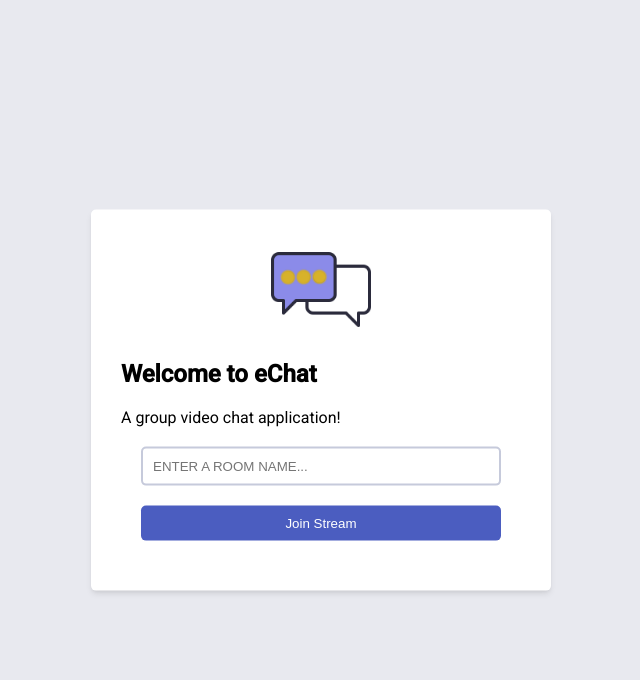
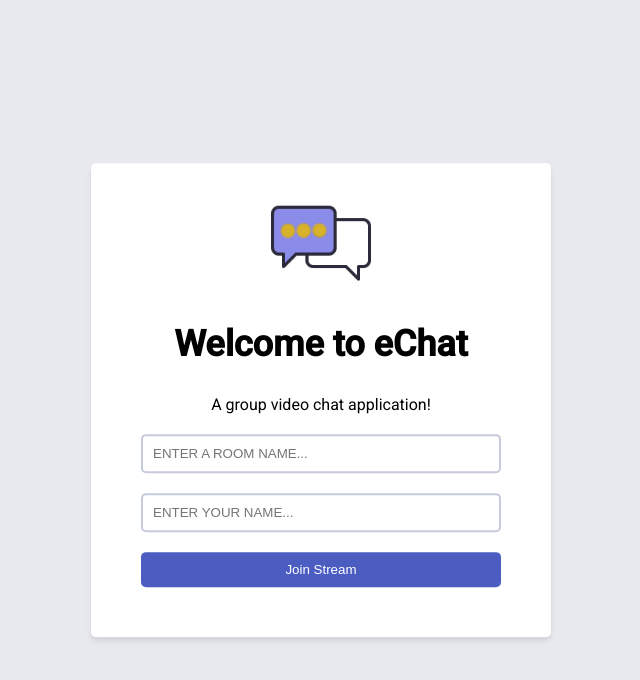
Before and after one commit to annan-dejene/eChat, a Django app: page / in a window 1280 px wide. Shown: the top 680 px of the page, without its empty margins (319-959 px from the left). Run offline with Django 5.2, Linux system fonts and the light colour scheme.

Commit message:
Added JS to save username and room_name to session storage

```diff
--- a/base/templates/base/lobby.html
+++ b/base/templates/base/lobby.html
@@ -9,7 +9,7 @@
         <section id="form-container">
             <img id="logo" src="{% static 'images/chat-icon.png' %}" alt="chat-icon">
 
-            <div>
+            <div id="welcome-message">
                 <h1>Welcome to eChat</h1>
                 <p>A group video chat application!</p>
             </div>
@@ -17,6 +17,10 @@
             <form id="form">
                 <div class="form-field">
                     <input type="text" name="room" placeholder="Enter a room name..." style="text-transform:uppercase; width:100%;">
+                </div>
+
+                <div class="form-field">
+                    <input type="text" name="username" placeholder="Enter your name..." style="text-transform:uppercase; width:100%;">
                 </div>
 
                 <div class="form-field">
@@ -33,6 +37,8 @@
         let handleSubmit = async (e) => {
             e.preventDefault()
             let room = e.target.room.value.toUpperCase()
+            let username = e.target.username.value.toUpperCase()
+
 
             let response = await fetch(`/get_token/?channel=${room}`)
             let data = await response.json()
@@ -43,6 +49,7 @@
             sessionStorage.setItem('UID', UID)
             sessionStorage.setItem('token', token)
             sessionStorage.setItem('room', room)
+            sessionStorage.setItem('username', username)
 
             window.open('/room/', '_self')
         }
```
